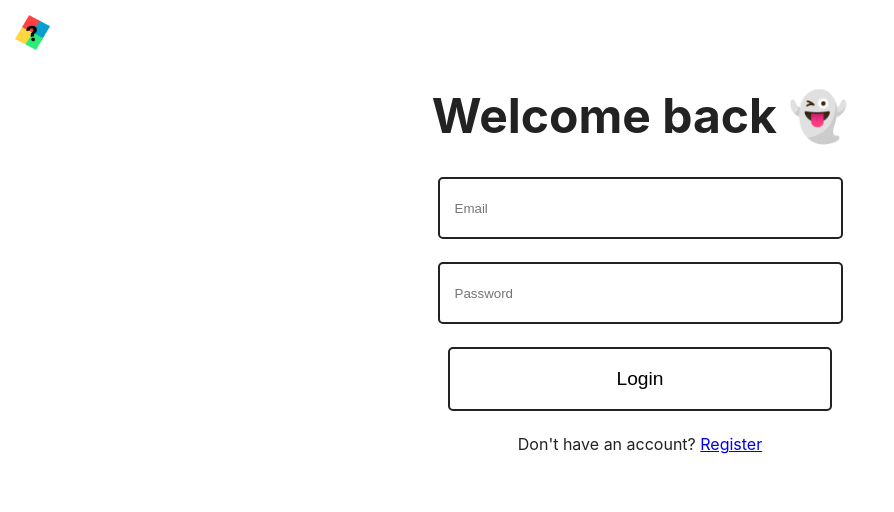
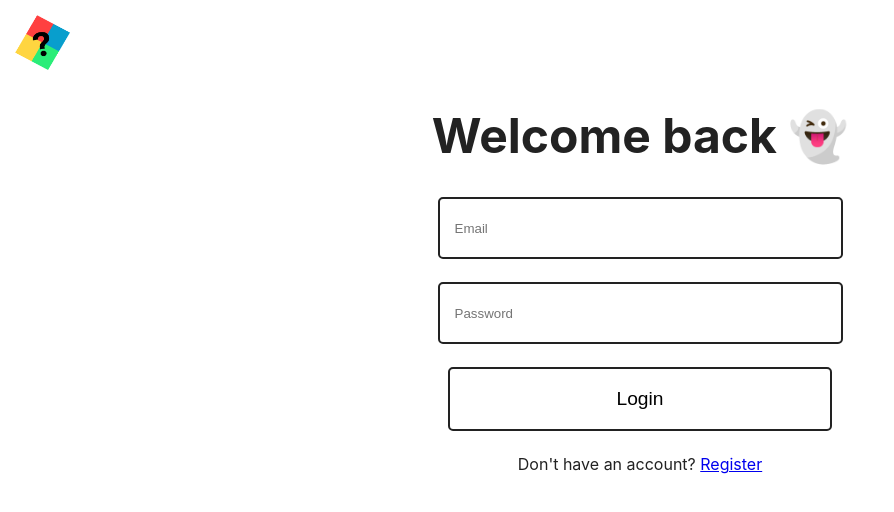
Before and after one commit to Sueysz/gen-quiz, a React (Vite) app: page /login in a window 1280 px wide. Shown: the top 512 px of the page, without its empty margins (0-894 px from the left). Built offline with nearby package versions, Linux system fonts and the light colour scheme.

Commit message:
icons Bigger

```diff
--- a/src/components/Icons.js
+++ b/src/components/Icons.js
@@ -1,8 +1,8 @@
 import styled from "@emotion/styled";
 
 export const StyledIcon = styled.img`
-    width:35px;
-    height:35px;
+    width:55px;
+    height:55px;
     color:black;
     padding-top:15px;
     padding-left:15px;
```
